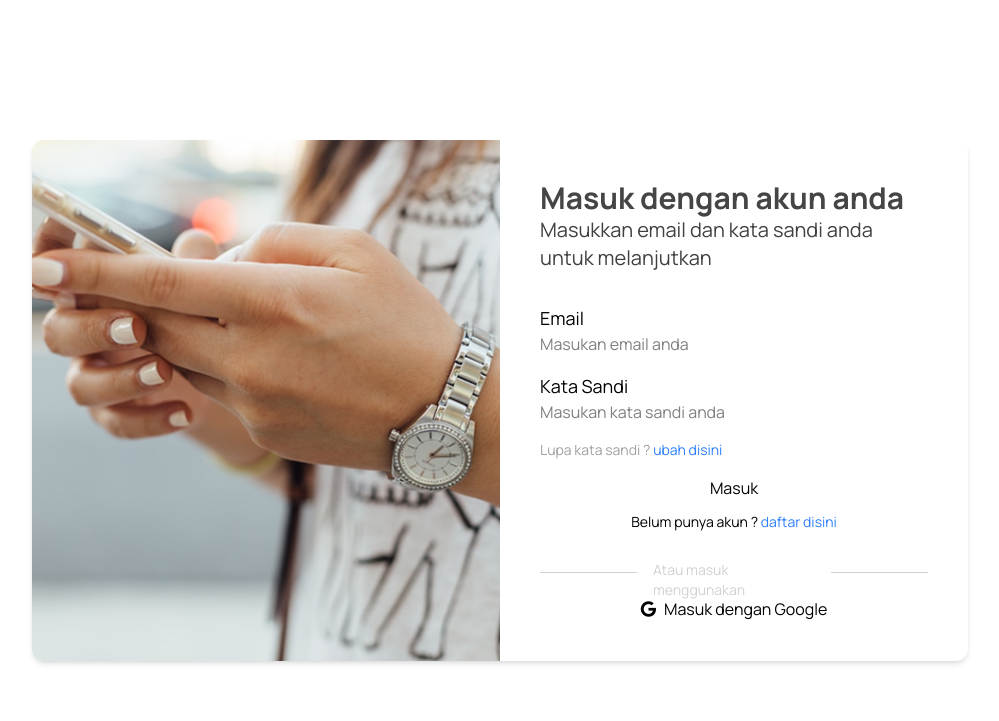
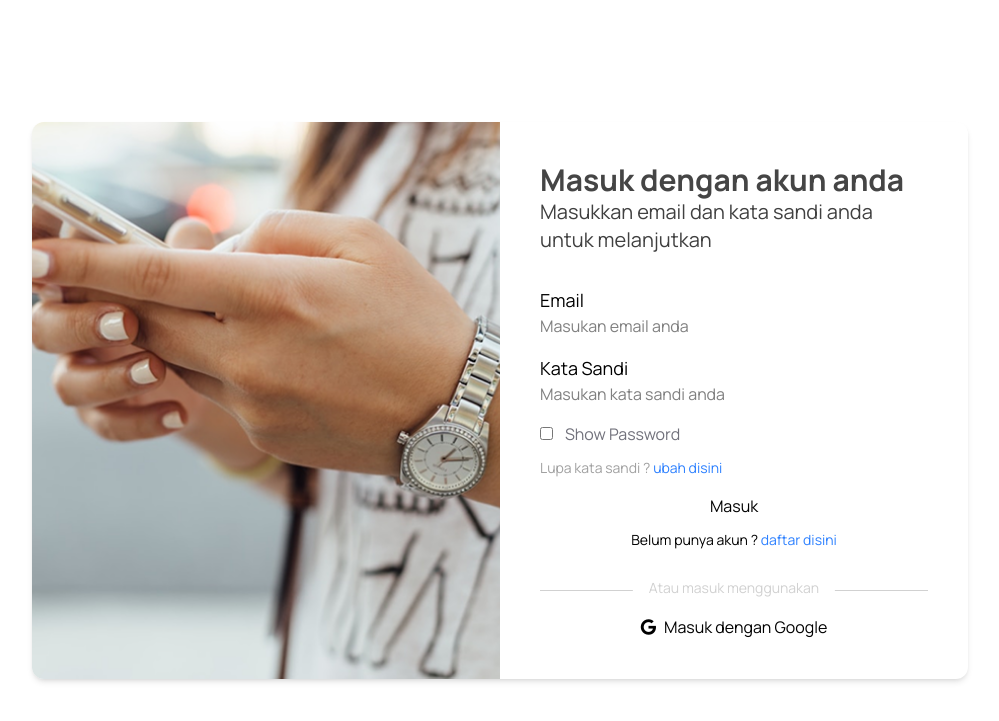
Before and after one commit to lalatina11/komunitas-hs, a PHP site: page /login.php in a window 1280 px wide. Shown: the top 721 px of the page, without its empty margins (140-1139 px from the left). Run offline with PHP 8.4, Linux system fonts and the light colour scheme; some libraries are stand-ins or nearby versions.

Commit message:
feat: apply show password button

```diff
--- a/login.php
+++ b/login.php
@@ -10,7 +10,8 @@
 
 <body>
     <main class="flex justify-center items-center w-full min-h-screen p-4">
-        <div class="flex flex-col md:flex-row w-full md:w-5/6 lg:w-3/4 max-w-6xl mx-auto bg-white shadow-md rounded-xl overflow-hidden">
+        <div
+            class="flex flex-col md:flex-row w-full md:w-5/6 lg:w-3/4 max-w-6xl mx-auto bg-white shadow-md rounded-xl overflow-hidden">
             <!-- Gambar -->
             <div class="w-full md:w-1/2 hidden md:block">
                 <img src="assets/images/images_on_auth.png" class="w-full h-full object-cover" alt="Auth Image">
@@ -20,26 +21,34 @@
             <div class="w-full md:w-1/2 p-6 sm:p-10">
                 <div class="mb-8">
                     <h2 class="text-2xl sm:text-3xl font-bold text-[#454545]">Masuk dengan akun anda</h2>
-                    <p class="text-base sm:text-xl text-[#404040]">Masukkan email dan kata sandi anda untuk melanjutkan</p>
+                    <p class="text-base sm:text-xl text-[#404040]">Masukkan email dan kata sandi anda untuk melanjutkan
+                    </p>
                 </div>
                 <form action="action/login_action.php" method="post">
                     <fieldset class="fieldset mb-4">
                         <legend class="fieldset-legend text-base sm:text-lg">Email</legend>
-                        <input type="text" class="input input-lg w-full" name="email" placeholder="Masukan email anda" />
+                        <input type="text" class="input input-lg w-full" name="email"
+                            placeholder="Masukan email anda" />
                     </fieldset>
                     <fieldset class="fieldset mb-4">
                         <legend class="fieldset-legend text-base sm:text-lg">Kata Sandi</legend>
-                        <input type="password" class="input input-lg w-full" name="password" placeholder="Masukan kata sandi anda" />
+                        <input type="password" class="input input-lg w-full" name="password"
+                            placeholder="Masukan kata sandi anda" id="password" />
                     </fieldset>
-                    <p class="text-[#A0A0A0] text-sm mb-2">Lupa kata sandi ? <a href="#" class="text-blue-500 hover:underline">ubah disini</a></p>
+                    <?php include "components/show-password.php" ?>
+                    <p class="text-[#A0A0A0] text-sm mb-2">Lupa kata sandi ? <a href="#"
+                            class="text-blue-500 hover:underline">ubah disini</a></p>
                     <div class="mt-4">
                         <button class="btn btn-neutral w-full mb-3" type="submit">Masuk</button>
-                        <p class="text-center text-sm">Belum punya akun ? <a href="register.php" class="text-blue-500 hover:underline">daftar disini</a></p>
+                        <p class="text-center text-sm">Belum punya akun ? <a href="register.php"
+                                class="text-blue-500 hover:underline">daftar disini</a></p>
                     </div>
 
                     <div class="relative mt-10 mb-6">
                         <hr class="border-[#D1D1D1]">
-                        <p class="absolute -top-3 left-1/2 -translate-x-1/2 bg-white px-4 text-[#D1D1D1] text-sm">Atau masuk menggunakan</p>
+                        <p
+                            class="absolute -top-3 left-1/2 -translate-x-1/2 bg-white px-4 text-[#D1D1D1] text-sm text-nowrap">
+                            Atau masuk menggunakan</p>
                     </div>
 
                     <button class="btn btn-outline w-full flex items-center justify-center gap-2">
```
Also changed, not shown: register.php (+16 -7 lines).
